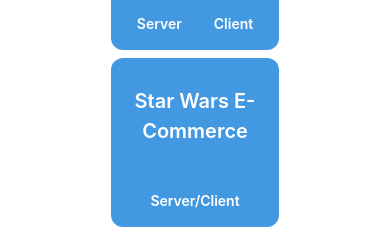
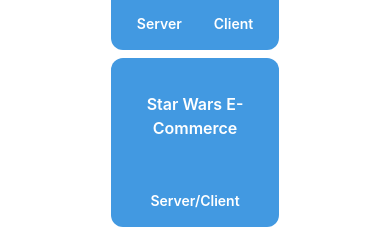
Before and after one commit to Schmidt1519/portfolio, a React (Create React App) app: page / in a window 390 px wide. Shown: the part 1632-1861 px from the top of the page. Built offline with nearby package versions, Linux system fonts and the light colour scheme.

Commit message:
Updated responsive font size on Star Wars E-commerce project to keep text in it's flex box.

```diff
--- a/src/components/projects.jsx
+++ b/src/components/projects.jsx
@@ -31,7 +31,8 @@
 
                     <Flex rounded="xl" direction="column" mt={2} ml={isNotSmallScreen ? 4 : 0}
                         bg="blue.400" h="20vh" w="20vh" justify="flex-end" _hover={{ bg: "teal.400", }}>
-                        <Text color="white" p="4" fontSize="xl" fontWeight="semibold" align="center" margin="auto">Star Wars E-Commerce</Text>
+                        <Text color="white" p="4" fontSize={isNotSmallScreen ? "xl" : "md"} fontWeight="semibold"
+                            align="center" margin="auto">Star Wars E-Commerce</Text>
                             <Flex alignSelf="center">
                             <Link href="https://github.com/Schmidt1519/StarWarsECommerce/" isExternal>
                                     <Text color="white" p="4" fontSize="sm" fontWeight="semibold">Server/Client</Text>
```
